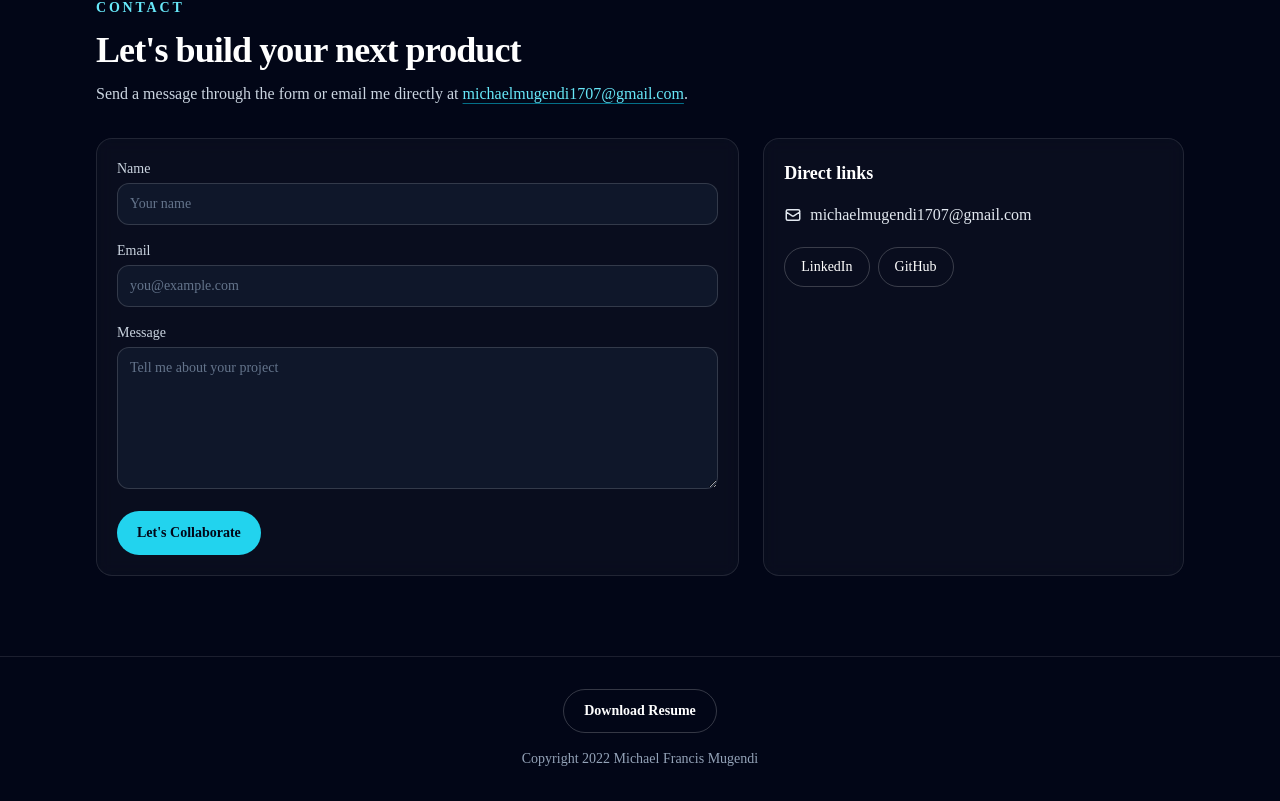
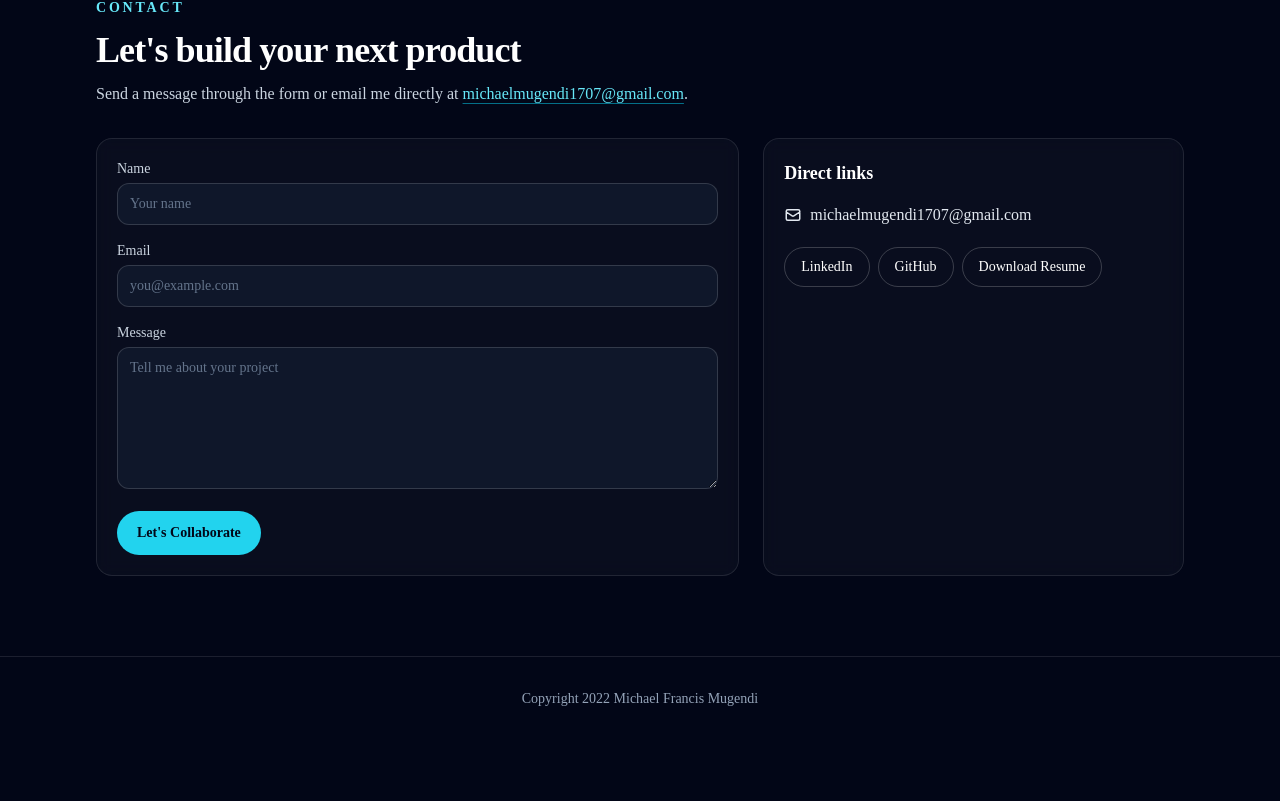
Before and after one commit to myk-francis/michael-portfolio, a React (Create React App) app: page / in a window 1280 px wide. Shown: the part 3580-4381 px from the top of the page. After the commit the page ends 4321 px from the top, so only its background shows below. Built offline with nearby package versions, Linux system fonts and the light colour scheme.

Commit message:
Update: download resume

```diff
--- a/src/App.tsx
+++ b/src/App.tsx
@@ -3,7 +3,6 @@ import Contact from "./components/Contact";
 import FeaturedProjects from "./components/FeaturedProjects";
 import Home from "./components/Home";
 import Navbar from "./components/Navbar";
-import ResumePdf from "./assets/Resume.pdf";
 import Skills from "./components/Skills";
 import Work from "./components/Work";
 
@@ -21,13 +20,6 @@ function App(): JSX.Element {
       </main>
       <footer className="border-t border-white/10 py-8">
         <div className="app-container flex flex-col items-center gap-4 text-center">
-          <a
-            href={ResumePdf}
-            download="Michael-Francis-Mugendi-Resume.pdf"
-            className="inline-flex min-h-[44px] items-center rounded-full border border-white/20 px-5 py-2.5 text-sm font-semibold text-white transition hover:border-cyan-300 hover:text-cyan-300 focus-visible:outline-none focus-visible:ring-2 focus-visible:ring-cyan-300"
-          >
-            Download Resume
-          </a>
           <p className="text-sm text-slate-400">
             Copyright {new Date().getFullYear()} Michael Francis Mugendi
           </p>
--- a/src/components/Contact.tsx
+++ b/src/components/Contact.tsx
@@ -1,5 +1,6 @@
 import { HiOutlineMail } from "react-icons/hi";
 import { Element } from "react-scroll";
+import ResumePdf from "../assets/Resume.pdf";
 import { socialLinks } from "../data/portfolio";
 
 function Contact(): JSX.Element {
@@ -89,6 +90,13 @@ function Contact(): JSX.Element {
                     {social.label}
                   </a>
                 ))}
+                <a
+                  href={ResumePdf}
+                  download="Michael-Francis-Mugendi-Resume.pdf"
+                  className="inline-flex min-h-[40px] items-center rounded-full border border-white/20 px-4 py-2 text-sm font-medium text-white transition hover:border-cyan-300 hover:text-cyan-300 focus-visible:outline-none focus-visible:ring-2 focus-visible:ring-cyan-300"
+                >
+                  Download Resume
+                </a>
               </div>
             </div>
           </div>
```
